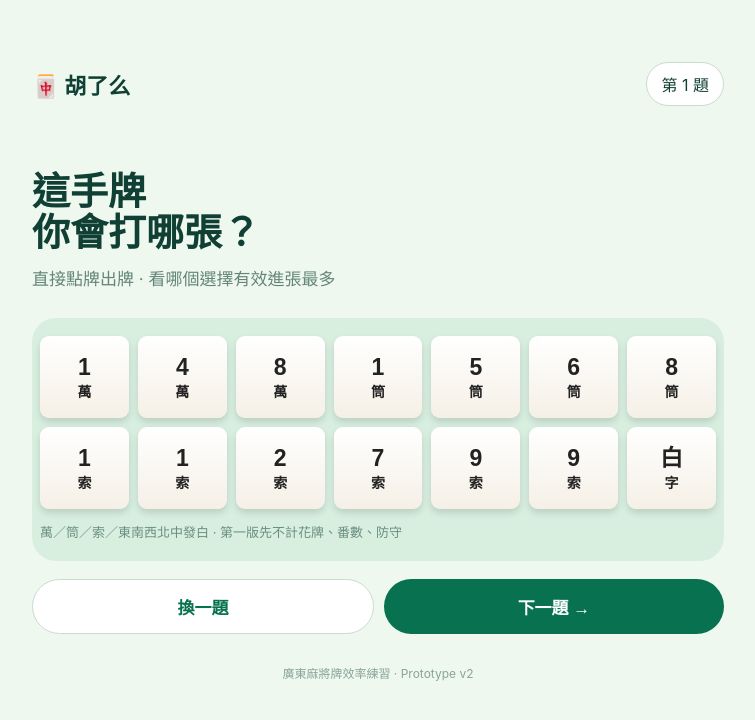
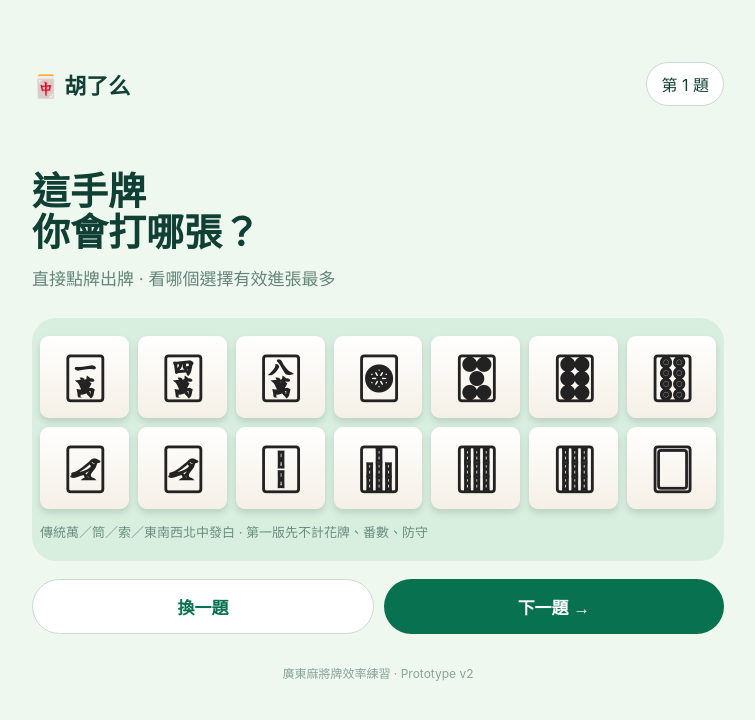
Before and after one commit to mongwong2008-lang/huleme, a plain HTML site: page index.html in a window 1280 px wide. Shown: the whole page, without its empty margins (262-1017 px from the left). Drawn offline with Linux system fonts and the light colour scheme.

Commit message:
Add files via upload

```diff
--- a/index.html
+++ b/index.html
@@ -4,7 +4,7 @@
 <meta charset="utf-8">
 <meta name="viewport" content="width=device-width,initial-scale=1,viewport-fit=cover,user-scalable=no">
 <meta name="apple-mobile-web-app-capable" content="yes">
-<title>胡了么 · 試玩版 2</title>
+<title>胡了么 · 傳統麻將牌版</title>
 <style>
 *{box-sizing:border-box}body{margin:0;background:#eef8ef;color:#103f34;font-family:-apple-system,BlinkMacSystemFont,"PingFang TC",sans-serif}
 .app{max-width:720px;margin:auto;padding:calc(22px + env(safe-area-inset-top)) 14px 35px;min-height:100vh}
@@ -13,7 +13,7 @@ h1{font-size:38px;line-height:1.08;margin:65px 0 12px}.sub{font-size:17px;opacit
 .board{margin-top:28px;background:#d8efe0;border-radius:24px;padding:18px 8px 20px}
 .hand{display:grid;grid-template-columns:repeat(7,1fr);gap:9px}
 .tile{height:82px;border:0;border-radius:9px;background:linear-gradient(#fff,#f5f0e6);box-shadow:0 4px 7px #0002;padding:4px;font-size:12px;font-weight:700;color:#222;position:relative}
-.tile .n{font-size:23px;display:block;line-height:28px}.tile .s{font-size:14px;display:block}.tile:active{transform:translateY(-7px)}
+.tile .n{font-size:23px;display:block;line-height:28px}.tile .s{font-size:14px;display:block}.face{font-family:"Apple Symbols","Noto Sans Symbols 2","Segoe UI Symbol",sans-serif;font-size:48px;line-height:1;display:block}.tile:active{transform:translateY(-7px)}
 .tile.best{outline:4px solid #1a9a69;transform:translateY(-5px)}.tile.wrong{outline:4px solid #d75a51}
 .result{display:none;background:white;border-radius:20px;padding:17px;margin-top:16px}.result.show{display:block}.headline{font-size:23px;font-weight:800}.good{color:#087650}.bad{color:#bd4942}
 .metrics{display:grid;grid-template-columns:1fr 1fr;gap:8px;margin:13px 0}.m{background:#f3f8f4;padding:10px;border-radius:12px}.m b{display:block;font-size:21px}
@@ -24,7 +24,7 @@ h1{font-size:38px;line-height:1.08;margin:65px 0 12px}.sub{font-size:17px;opacit
 <body><main class="app">
 <div class="top"><div class="brand">🀄 胡了么</div><div class="count">第 <span id="q">1</span> 題</div></div>
 <h1>這手牌<br>你會打哪張？</h1><div class="sub">直接點牌出牌 · 看哪個選擇有效進張最多</div>
-<div class="board"><div id="hand" class="hand"></div><div class="note">萬／筒／索／東南西北中發白 · 第一版先不計花牌、番數、防守</div></div>
+<div class="board"><div id="hand" class="hand"></div><div class="note">傳統萬／筒／索／東南西北中發白 · 第一版先不計花牌、番數、防守</div></div>
 <div id="result" class="result"></div>
 <div class="actions"><button class="btn swap" id="swap">換一題</button><button class="btn next" id="next">下一題 →</button></div>
 <div class="foot">廣東麻將牌效率練習 · Prototype v2</div>
@@ -35,13 +35,17 @@ const names=[
 "1筒","2筒","3筒","4筒","5筒","6筒","7筒","8筒","9筒",
 "1索","2索","3索","4索","5索","6索","7索","8索","9索",
 "東","南","西","北","中","發","白"];
+const faces=[
+"🀇","🀈","🀉","🀊","🀋","🀌","🀍","🀎","🀏",
+"🀙","🀚","🀛","🀜","🀝","🀞","🀟","🀠","🀡",
+"🀐","🀑","🀒","🀓","🀔","🀕","🀖","🀗","🀘",
+"🀀","🀁","🀂","🀃","🀄","🀅","🀆"];
 let hand=[],q=0,answered=false;
 
 function suitOf(t){return t<9?"萬":t<18?"筒":t<27?"索":""}
 function rankOf(t){return t<27?(t%9)+1:""}
 function tileHTML(t){
- if(t<27)return '<span class="n">'+rankOf(t)+'</span><span class="s">'+suitOf(t)+'</span>';
- return '<span class="n">'+names[t]+'</span><span class="s">字</span>';
+ return '<span class="face" aria-label="'+names[t]+'">'+faces[t]+'</span>';
 }
 // Fast standard-hand shanten using compact recursive decomposition.
 function standardShanten(c){
@@ -112,8 +116,8 @@ function choose(i){
  let best=A.map((x,k)=>({x,k})).filter(o=>o.x.s===bestS&&o.x.total===bestTotal).map(o=>o.k);
  let mine=A[i],ok=best.includes(i);answered=true;
  document.querySelectorAll(".tile").forEach((e,k)=>{if(best.includes(k))e.classList.add("best");if(k===i&&!ok)e.classList.add("wrong")});
- const uniqueBest=[...new Set(best.map(k=>names[hand[k]]))].join("／");
- const eff=mine.eff.map(x=>'<span class="mini">'+names[x[0]]+' ×'+x[1]+'</span>').join("");
+ const uniqueBest=[...new Set(best.map(k=>faces[hand[k]]))].join(" ");
+ const eff=mine.eff.map(x=>'<span class="mini" title="'+names[x[0]]+'" style="font-size:25px">'+faces[x[0]]+' ×'+x[1]+'</span>').join("");
  const r=document.getElementById("result");r.className="result show";
  r.innerHTML='<div class="headline '+(ok?'good':'bad')+'">'+(ok?'✓ 這是目前最佳選擇':'這張不是最高牌效率')+'</div>'+
  '<div class="metrics"><div class="m">打後狀態<b>'+(mine.s===0?'聽牌':mine.s+' 向聽')+'</b></div><div class="m">有效進張<b>'+mine.total+' 張</b></div></div>'+
```
